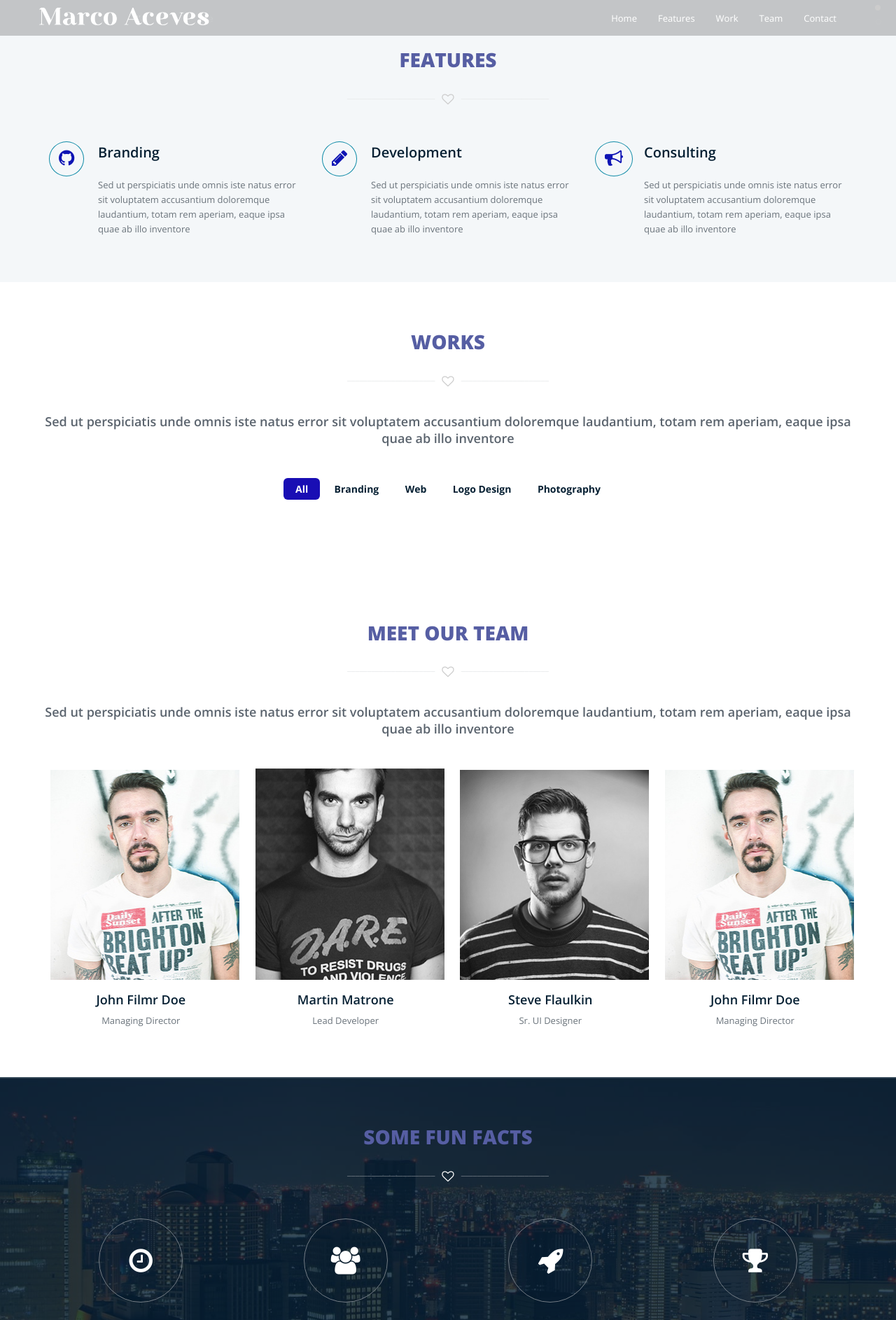
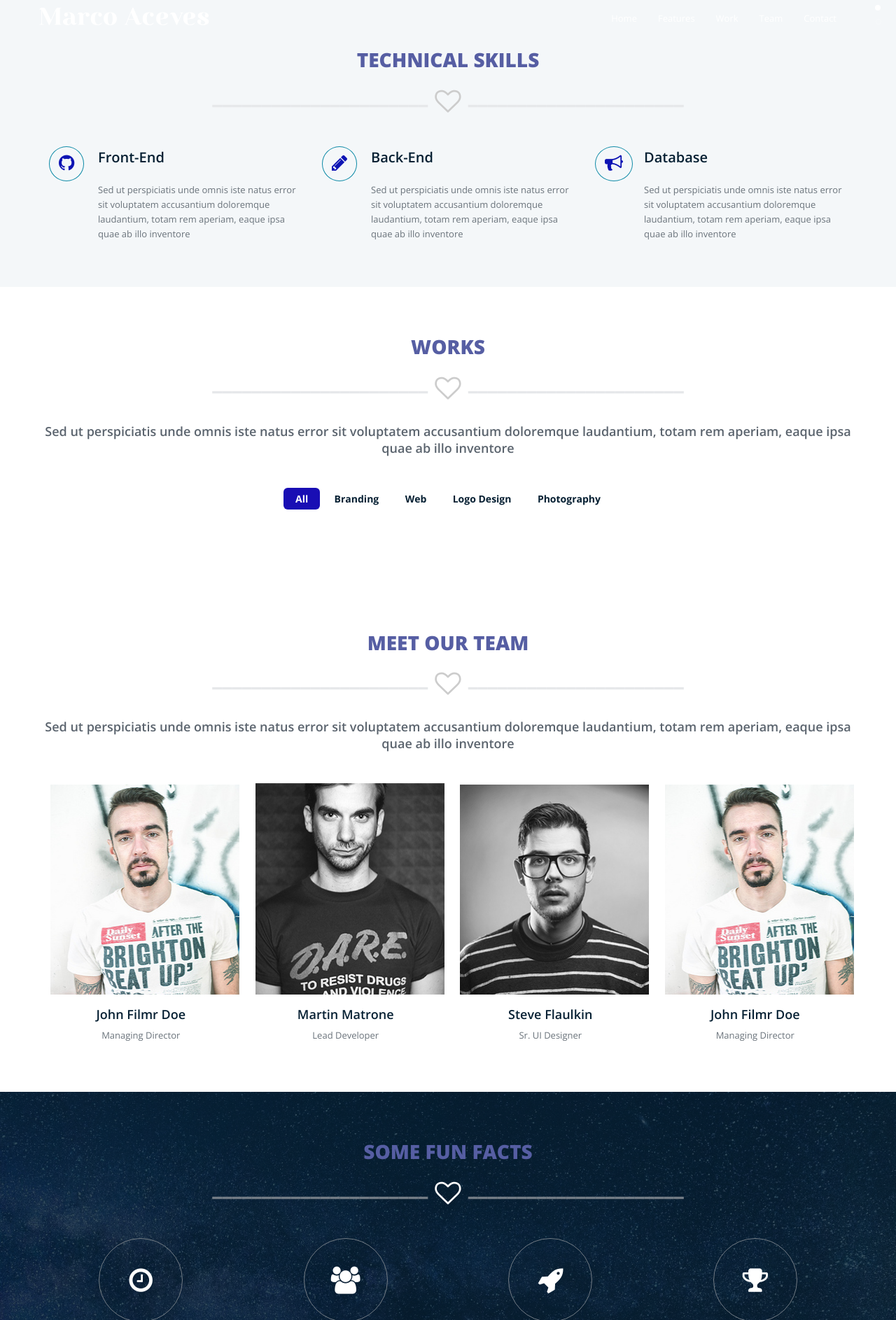
Before and after one commit to marcoaceves/my_portfolio, a Flask app: page / in a window 1280 px wide. Shown: the top 1886 px of the page at 70% size. Run offline with Flask 2, Linux system fonts and the light colour scheme; some libraries are stand-ins or nearby versions.

Commit message:
editing backgrounds and content

```diff
--- a/flask_app/static/css/main.css
+++ b/flask_app/static/css/main.css
@@ -65,7 +65,7 @@ h4, h5, h6 {
 }
 
 span.color {
-	color: #0f8feb;
+	color: #1e2a65;
 }
 
 body > section,
@@ -73,7 +73,12 @@ body > section,
 	padding: 70px 0;
 }
 
-.sec-title {}
+.sec-title {
+  color: #565ea3;
+  font-size: 28px;
+  font-weight: 800;
+  text-transform: uppercase;
+}
 
 .sec-title h2 {
   color: #565ea3;
@@ -141,7 +146,7 @@ body > section,
 ==========================================*/
 
 #navigation {
-  background-color: rgba(0, 0, 0, 0.2);
+  background-color: rgba(0, 0, 0, 0);
   border: 0 none;
   margin: 0;
 
@@ -168,7 +173,7 @@ body > section,
 .navbar-nav li a:focus,
 .navbar-nav li a:hover {
 	background-color: transparent;
-	border-top: 1px solid #1b6ce5;
+	border-top: 1px solid #000000;
 	color: #fff;
 }
 
@@ -181,10 +186,13 @@ body > section,
 
 #slider {
 	padding: 0;
-}
-
-#slider .carousel-inner .item {
-  background-size: cover;
+  background-image: url("../img/banner.jpg");
+	background-color: rgba(6,32,51,.8);
+	background-attachment: fixed !important;
+	background-position: center center;
+	background-repeat: no-repeat;
+	background-size: cover;
+	padding: 0;
 }
 
 .carousel-caption {
--- a/flask_app/static/js/custom.js
+++ b/flask_app/static/js/custom.js
@@ -32,7 +32,7 @@ $(document).ready(function(){
 
     $(window).scroll(function () {
         if ($(window).scrollTop() > 400) {
-            $("#navigation").css("background-color","#1b6ce5");
+            $("#navigation").css("background-color","#292b2c");
         } else {
             $("#navigation").css("background-color","rgba(16, 22, 54, 0.2)");
         }
--- a/flask_app/templates/index.html
+++ b/flask_app/templates/index.html
@@ -109,7 +109,7 @@
 				<div class="carousel-inner" role="listbox">
 
 					<!-- single slide -->
-					<div class="item active" style="background-image: url(static/img/banner.jpg);">
+					<div class="item active" >
 						<div class="carousel-caption">
 							<img src="static/img/coding.jpg" alt="Marco Coding at his desk" width="500px" class="marco-coding">
 							<h2 data-wow-duration="700ms" data-wow-delay="500ms" class="wow bounceInDown animated"><span></span></h2>
@@ -140,7 +140,7 @@
         ==================================== -->
 
         <!--
-        Features
+        Technical Skills
         ==================================== -->
 
 		<section id="features" class="features">
@@ -148,7 +148,7 @@
 				<div class="row">
 
 					<div class="sec-title text-center mb50 wow bounceInDown animated" data-wow-duration="500ms">
-						<h2>Features</h2>
+						<h2>Technical Skills</h2>
 						<div class="devider"><i class="fa fa-heart-o fa-lg"></i></div>
 					</div>
 
@@ -160,7 +160,7 @@
 							</div>
 
 							<div class="service-desc">
-								<h3>Branding</h3>
+								<h3>Front-End</h3>
 								<p>Sed ut perspiciatis unde omnis iste natus error sit voluptatem accusantium doloremque laudantium, totam rem aperiam, eaque ipsa quae ab illo inventore</p>
 							</div>
 						</div>
@@ -175,7 +175,7 @@
 							</div>
 
 							<div class="service-desc">
-								<h3>Development</h3>
+								<h3>Back-End</h3>
 								<p>Sed ut perspiciatis unde omnis iste natus error sit voluptatem accusantium doloremque laudantium, totam rem aperiam, eaque ipsa quae ab illo inventore</p>
 							</div>
 						</div>
@@ -190,7 +190,7 @@
 							</div>
 
 							<div class="service-desc">
-								<h3>Consulting</h3>
+								<h3>Database</h3>
 								<p>Sed ut perspiciatis unde omnis iste natus error sit voluptatem accusantium doloremque laudantium, totam rem aperiam, eaque ipsa quae ab illo inventore</p>
 							</div>
 						</div>
```
Also changed, not shown: flask_app/static/img/banner.jpg, flask_app/static/img/parallax/city.jpg.
